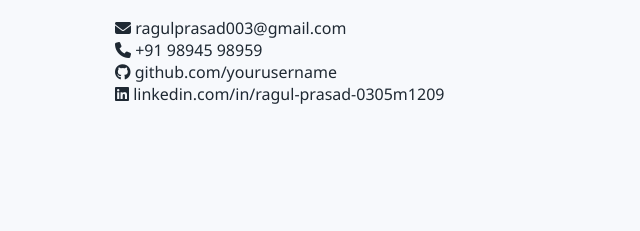
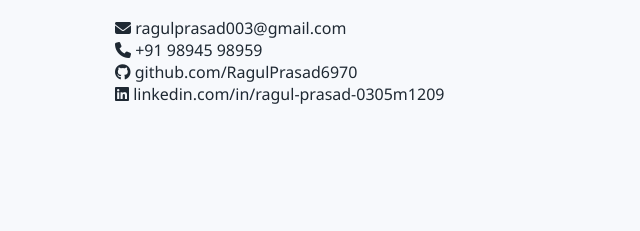
Before and after one commit to RagulPrasad6970/portfolio, a plain HTML site: page index.html in a window 1280 px wide. Shown: the part 2482-2713 px from the top of the page, 0-640 px from the left. Drawn offline with Linux system fonts and the light colour scheme.

Commit message:
Update GitHub username in contact section

```diff
--- a/index.html
+++ b/index.html
@@ -188,7 +188,7 @@
 
     <p><i class="fa-solid fa-envelope"></i> ragulprasad003@gmail.com</p>
     <p><i class="fa-solid fa-phone"></i> +91 98945 98959</p>
-    <p><i class="fa-brands fa-github"></i> github.com/yourusername</p>
+    <p><i class="fa-brands fa-github"></i> github.com/RagulPrasad6970</p>
     <p><i class="fa-brands fa-linkedin"></i> linkedin.com/in/ragul-prasad-0305m1209</p>
   </section>
 
```
